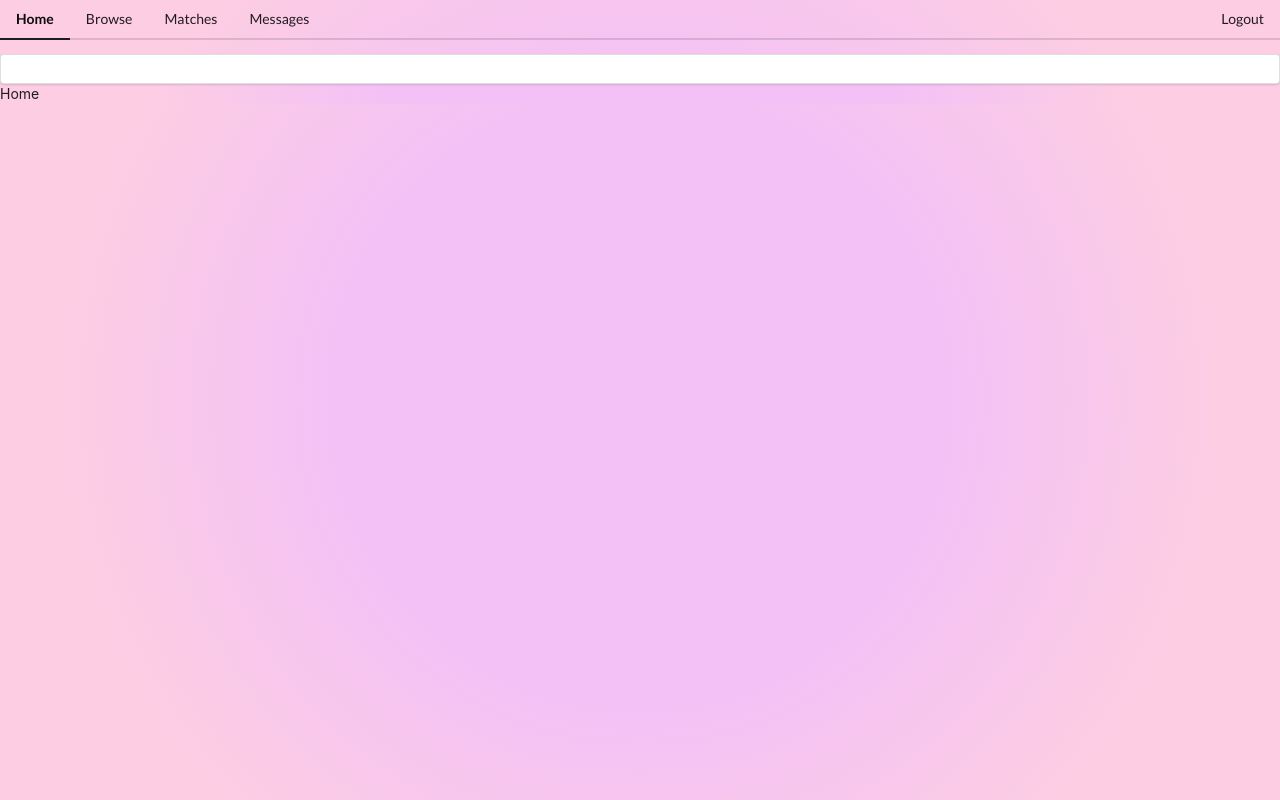
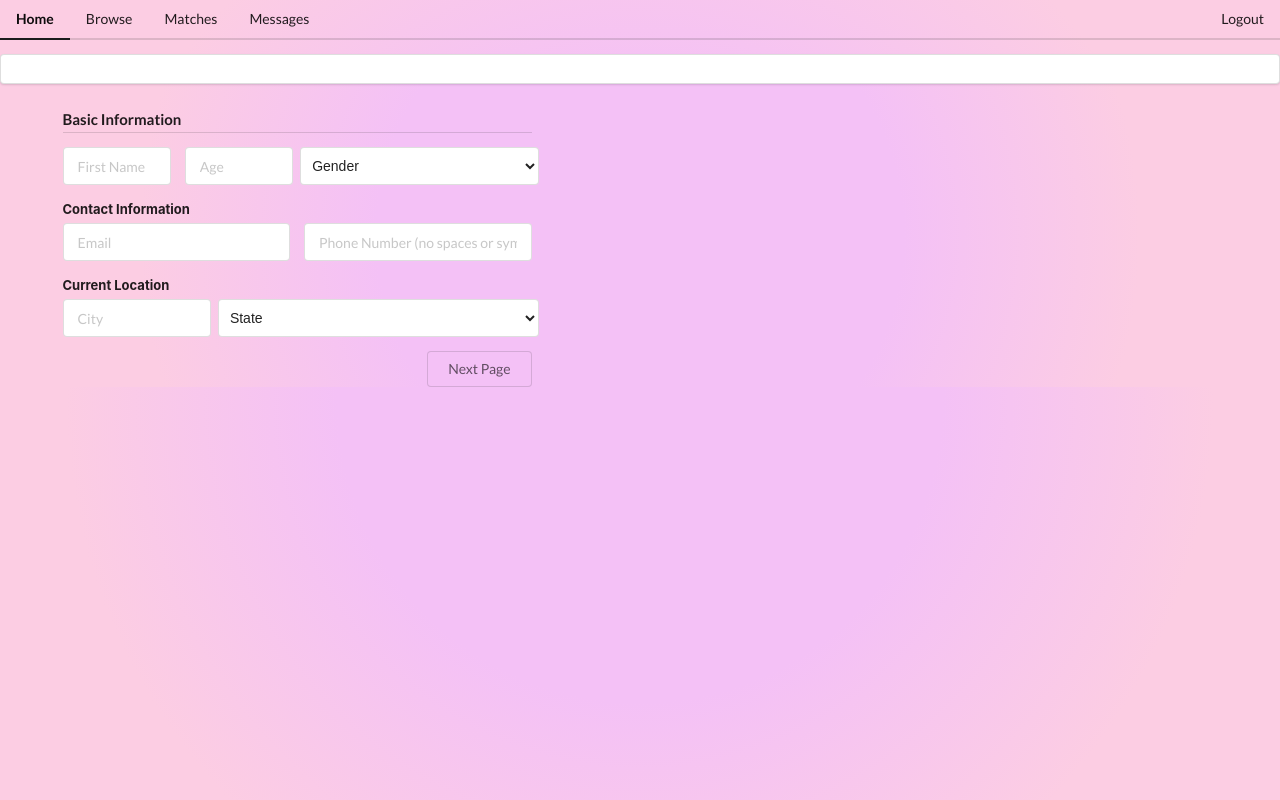
Before and after one commit to jlindner22/BlindDate-frontend, a React (Create React App) app: page / in a window 1280 px wide. Built offline with nearby package versions, Linux system fonts and the light colour scheme; no server answers.

Commit message:
first part of form working

```diff
--- a/src/components/App.js
+++ b/src/components/App.js
@@ -8,6 +8,7 @@ import NavBar from './NavBar';
 import Home from './Home';
 import MatchesContainer from './MatchesContainer';
 import MessagesContainer from './MessagesContainer';
+import ProfileForm from './ProfileForm';
 
 
 class App extends React.Component {
@@ -26,7 +27,7 @@ class App extends React.Component {
         </div>
       </div>
         <Switch>
-      <Route exact path="/" render={(routerProps) => <Home {...routerProps}/>}/>
+      <Route exact path="/" render={(routerProps) => <ProfileForm {...routerProps}/>}/>
       <Route exact path="/users" render={(routerProps) => <UserContainer {...routerProps}/>}/>
       <Route exact path="/matches" render={(routerProps) => <MatchesContainer {...routerProps}/>}/>
       <Route exact path="/messages" render={(routerProps) => <MessagesContainer {...routerProps}/>}/>
--- a/src/components/ProfileForm.js
+++ b/src/components/ProfileForm.js
@@ -0,0 +1,212 @@
+import React from 'react';
+
+class ProfileForm extends React.Component {
+
+    componentDidMount() {
+        window.scrollTo(0, 0)
+      }
+
+      state = {
+        name: '',
+        firstPartComplete: false,
+
+    }
+
+    goToSecondPage = () => {
+        this.setState({
+            firstPartComplete: !this.state.firstPartComplete
+        })
+        // , ()=>console.log("button clicked", this.state.clickedInfoButton))
+      }
+
+      handleText = (e) => {
+        this.setState({
+            [e.target.name]: e.target.value
+        })
+        // , ()=>console.log("button clicked", this.state.clickedInfoButton))
+      }
+
+  render() {
+      console.log(this.state.firstPartComplete)
+      if (this.state.firstPartComplete == false) {
+    return (
+      <div className="ui container grid">
+          <div className="ui row">
+    <form className="ui form">
+  <h4 className="ui dividing header">Basic Information</h4>
+  <div className="field">
+    <div className="two fields">
+      <div className="field">
+        <input type="text" name="name" placeholder="First Name"></input>
+      </div>
+      <div className="field">
+        <input type="text" name="age" placeholder="Age"></input>
+      </div>
+      <select className="ui fluid dropdown">
+    <option value="">Gender</option>
+    <option value="Female">Female</option>
+    <option value="Male">Male</option>
+    </select>
+    </div>
+  </div>
+  <div className="field">
+    <label>Contact Information</label>
+    <div className="fields">
+      <div className="ten wide field">
+        <input type="text" name="email" placeholder="Email"></input>
+      </div>
+      <div className="ten wide field">
+        <input type="text" name="phone_number" placeholder="Phone Number (no spaces or symbols)"></input>
+      </div>
+    </div>
+  </div>
+  <div className="field">
+      <label>Current Location</label>
+      <div className="fields">
+    <div className="eight wide field">
+      <input type="text" name="city" placeholder="City"></input>
+        </div>
+      <select className="ui fluid dropdown">
+    <option value="">State</option>
+    <option value="AL">Alabama</option>
+    <option value="AK">Alaska</option>
+    <option value="AZ">Arizona</option>
+    <option value="AR">Arkansas</option>
+    <option value="CA">California</option>
+    <option value="CO">Colorado</option>
+    <option value="CT">Connecticut</option>
+    <option value="DE">Delaware</option>
+    <option value="DC">District Of Columbia</option>
+    <option value="FL">Florida</option>
+    <option value="GA">Georgia</option>
+    <option value="HI">Hawaii</option>
+    <option value="ID">Idaho</option>
+    <option value="IL">Illinois</option>
+    <option value="IN">Indiana</option>
+    <option value="IA">Iowa</option>
+    <option value="KS">Kansas</option>
+    <option value="KY">Kentucky</option>
+    <option value="LA">Louisiana</option>
+    <option value="ME">Maine</option>
+    <option value="MD">Maryland</option>
+    <option value="MA">Massachusetts</option>
+    <option value="MI">Michigan</option>
+    <option value="MN">Minnesota</option>
+    <option value="MS">Mississippi</option>
+    <option value="MO">Missouri</option>
+    <option value="MT">Montana</option>
+    <option value="NE">Nebraska</option>
+    <option value="NV">Nevada</option>
+    <option value="NH">New Hampshire</option>
+    <option value="NJ">New Jersey</option>
+    <option value="NM">New Mexico</option>
+    <option value="NY">New York</option>
+    <option value="NC">North Carolina</option>
+    <option value="ND">North Dakota</option>
+    <option value="OH">Ohio</option>
+    <option value="OK">Oklahoma</option>
+    <option value="OR">Oregon</option>
+    <option value="PA">Pennsylvania</option>
+    <option value="RI">Rhode Island</option>
+    <option value="SC">South Carolina</option>
+    <option value="SD">South Dakota</option>
+    <option value="TN">Tennessee</option>
+    <option value="TX">Texas</option>
+    <option value="UT">Utah</option>
+    <option value="VT">Vermont</option>
+    <option value="VA">Virginia</option>
+    <option value="WA">Washington</option>
+    <option value="WV">West Virginia</option>
+    <option value="WI">Wisconsin</option>
+    <option value="WY">Wyoming</option>
+      </select>
+    </div>
+  </div>
+    <button className="ui basic button right floated" onClick={this.goToSecondPage}>
+        Next Page
+    </button>
+
+
+    {/* <div>
+
+  <h4 className="ui dividing header">About Me</h4>
+  <div className="field">
+    <label>Card Type</label>
+    <div className="ui selection dropdown">
+      <input type="hidden" name="card[type]"></input>
+      <div className="default text">Type</div>
+      <i className="dropdown icon"></i>
+      <div className="menu">
+        <div className="item" data-value="visa">
+          <i className="visa icon"></i>
+          Visa
+        </div>
+        <div className="item" data-value="amex">
+          <i className="amex icon"></i>
+          American Express
+        </div>
+        <div className="item" data-value="discover">
+          <i className="discover icon"></i>
+          Discover
+        </div>
+      </div>
+    </div>
+  </div>
+  <div className="fields">
+    <div className="seven wide field">
+      <label>Card Number</label>
+      <input type="text" name="card[number]" maxlength="16" placeholder="Card #"></input>
+    </div>
+    <div className="three wide field">
+      <label>CVC</label>
+      <input type="text" name="card[cvc]" maxlength="3" placeholder="CVC"></input>
+    </div>
+    <div className="six wide field">
+      <label>Expiration</label>
+      <div className="two fields">
+        <div className="field">
+          <select className="ui fluid search dropdown" name="card[expire-month]">
+            <option value="">Month</option>
+            <option value="1">January</option>
+            <option value="2">February</option>
+            <option value="3">March</option>
+            <option value="4">April</option>
+            <option value="5">May</option>
+            <option value="6">June</option>
+            <option value="7">July</option>
+            <option value="8">August</option>
+            <option value="9">September</option>
+            <option value="10">October</option>
+            <option value="11">November</option>
+            <option value="12">December</option>
+          </select>
+        </div>
+        <div className="field">
+          <input type="text" name="card[expire-year]" maxlength="4" placeholder="Year"></input>
+        </div>
+      </div>
+    </div>
+  </div>
+  <div className="ui submit button">Submit</div> */}
+    {/* </div> */}
+</form>
+</div>
+      </div>
+    )
+    }
+    else { return (
+    <div>hi </div>
+    )}
+
+
+
+  }
+}
+
+// const mapStateToProps = state => {
+//     console.log("detail state", state)
+//   return { selectedProfile: state.selectedProfile }
+// }
+
+export default ProfileForm;
+// connect(mapStateToProps)(ProfileForm);
```
